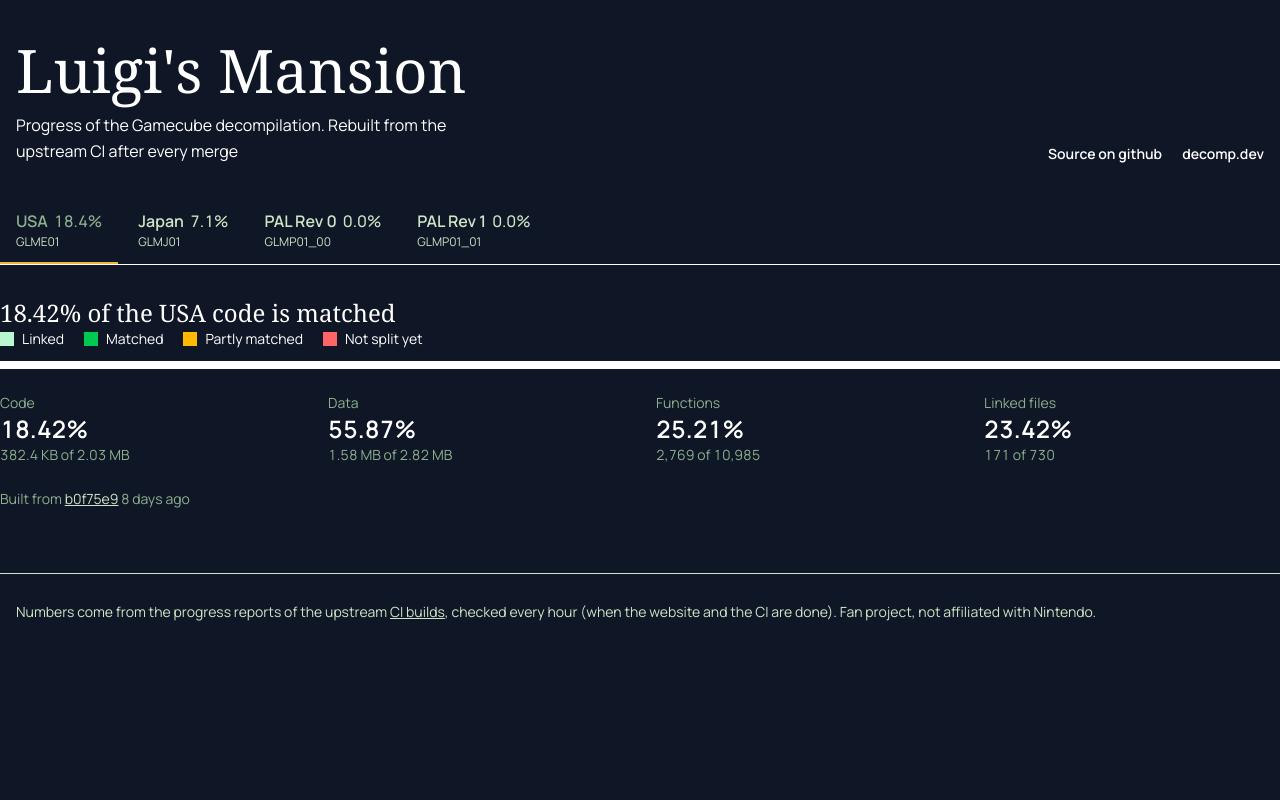
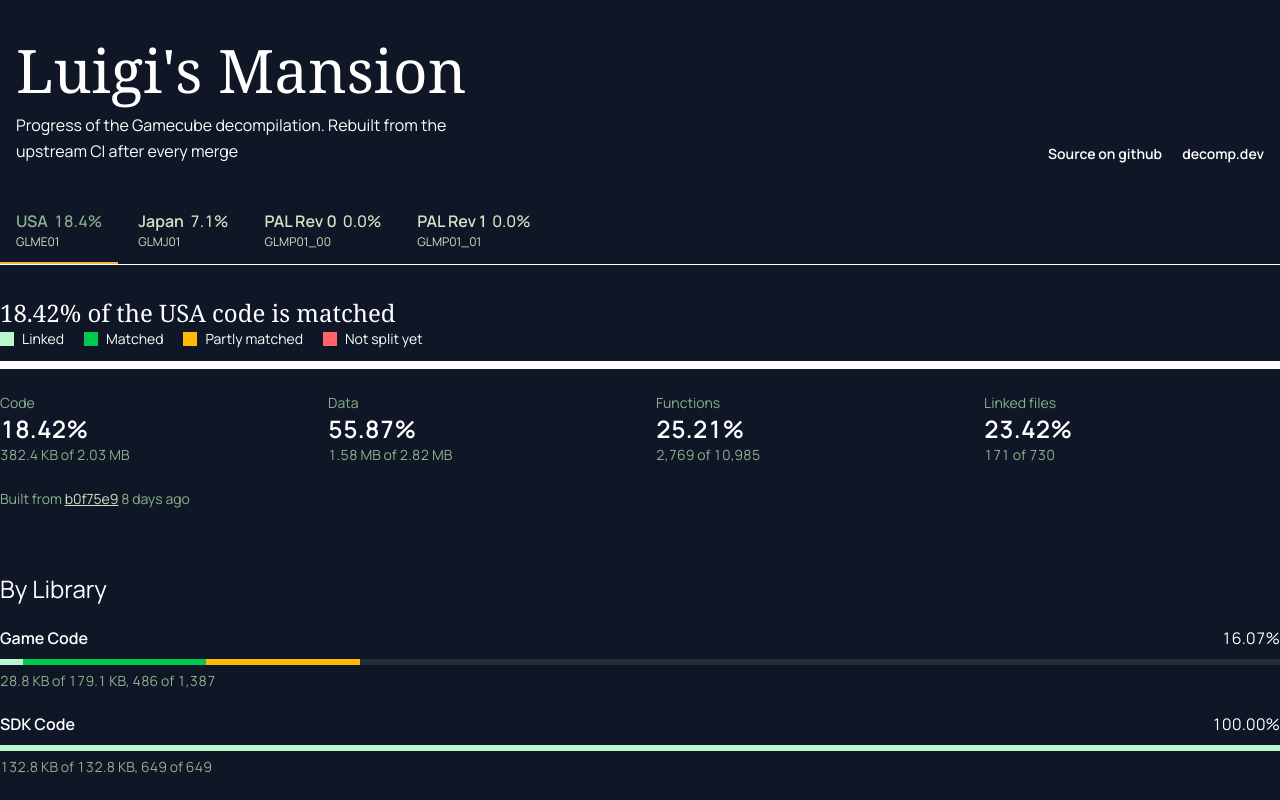
Before and after one commit to Demorck/lm-decomp-web, a React (Vite) app: page / in a window 1280 px wide. Shown: the top 800 px of the page. Built offline with nearby package versions, Linux system fonts and the light colour scheme; a web font is replaced by a local one.

Commit message:
Adding categories by library (linked, matched, partially matched) with light bars

```diff
--- a/src/App.tsx
+++ b/src/App.tsx
@@ -3,6 +3,7 @@
 import {Tabs} from "./modules/Tabs.tsx";
 import {MeasureList} from "./modules/MeasureList.tsx";
 import {formatPercent, percent} from "./formats.ts";
+import {Categories} from "./modules/Categories.tsx";
 
 interface Loaded {
     version: VersionSummary;
@@ -18,7 +19,7 @@
  * @param path Path of the file
  */
 async function getJson<T>(path: string): Promise<T> {
-    const res = await fetch(path, { cache: "no-cache" });
+    const res = await fetch(path, {cache: "no-cache"});
     if (!res.ok) throw new Error(`${res.status} on ${path}`);
 
     return await res.json() as Promise<T>;
@@ -60,7 +61,8 @@
     useEffect(() => {
         getJson<Index>("data/index.json").then(setIndex, () =>
             setError("No progress data yet. Run the update workflow to fetch builds")
-        )}, []);
+        )
+    }, []);
 
     useEffect(() => {
         if (!version) return;
@@ -125,19 +127,27 @@
 
                     <div id="treemap" className="overflow-hidden relative border-4"></div>
 
-                    { data && index &&
+                    {data && index &&
                         <>
-                            <MeasureList latest={data.latest} repo={repo} />
+                            <MeasureList latest={data.latest} repo={repo}/>
                         </>
                     }
                 </section>
+
+                { data &&
+                    <section className="mt-16">
+                        <h2 className="mt-0 mb-5 text-2xl">By Library</h2>
+                        <Categories latest={data.latest} />
+                    </section>
+                }
             </div>
 
 
             <footer className="mx-auto mt-16 border-t px-4 py-6 text-sm text-primary">
                 <p className="my-1">
                     Numbers come from the progress reports of the upstream{" "}
-                    <a className="underline text-primary hover:text-primary-accent" href={`${repo}/actions/workflows/build.yml`}>
+                    <a className="underline text-primary hover:text-primary-accent"
+                       href={`${repo}/actions/workflows/build.yml`}>
                         CI builds
                     </a>
                     , checked every hour (when the website and the CI are done).
--- /dev/null
+++ b/src/modules/Categories.tsx
@@ -0,0 +1,55 @@
+import type {Latest, Measures} from "../types.ts";
+import {formatBytes, formatInt, formatPercent, percent} from "../formats.ts";
+
+/**
+ * Bar with 3 level of the legend stacked: linked, matched then partialy matched
+ * @param m Measures of one library
+ */
+function LightBar({m}: { m: Measures }) {
+    const linked = percent(m.completeCode, m.totalCode)
+    const matched = percent(m.matchedCode, m.totalCode)
+    const fuzzy = Math.max(m.fuzzy, matched);
+
+    return (
+        <div className="flex h-1.5 bg-primary/10">
+            <span className="bg-green-200" style={{ width: `${linked}%` }}></span>
+            <span className="bg-green-500" style={{ width: `${matched - linked}%` }}></span>
+            <span className="bg-amber-400" style={{ width: `${fuzzy - matched}%` }}></span>
+        </div>
+    )
+}
+
+/**
+ * One line per library (game, SDK, JSystem, etc.) with its code progress
+ * @param latest data from `latest.json` of the selected version
+ * @constructor
+ */
+export function Categories({ latest }: { latest: Latest }) {
+    const categories = latest.categories.filter(c => c.measures.totalCode > 0);
+
+    if (categories.length === 0) {
+        return (
+            <p className="text-primary-accent">
+                This version has no files sortes into libraries yet
+            </p>
+        );
+    }
+
+    return (
+        <div className="space-y-5">
+            {categories.map(category => (
+                <div key={category.id}>
+                    <div className="mb-2 flex items-baseline justify-between gap-4">
+                        <span className="font-semibold">{category.name}</span>
+                        <span className="tabular-nums">{formatPercent(percent(category.measures.matchedCode, category.measures.totalCode))}</span>
+                    </div>
+                    <LightBar m={category.measures}/>
+                    <div className="mt-1.5 text-sm text-primary-accent tabular-nums">
+                        {formatBytes(category.measures.matchedCode)} of {formatBytes(category.measures.totalCode)},{" "}
+                        {formatInt(category.measures.matchedFunctions)} of {formatInt(category.measures.totalFunctions)}
+                    </div>
+                </div>
+            ))}
+        </div>
+    )
+}
```
